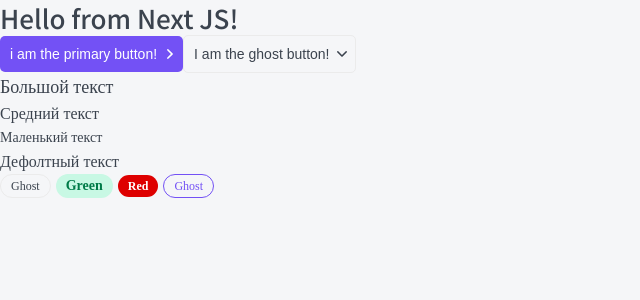
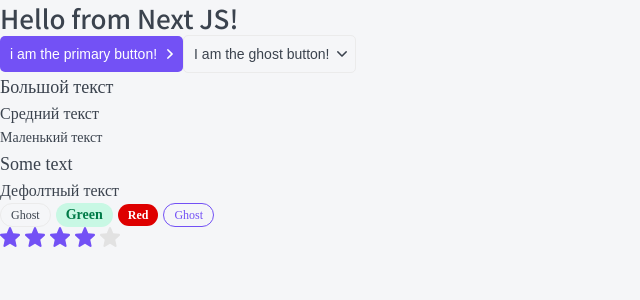
Before and after one commit to haosmos/top-courses, a Next.js app: page / in a window 1280 px wide. Shown: the top 300 px of the page, without its empty margins (0-640 px from the left). Built offline with nearby package versions, Linux system fonts and the light colour scheme.

Commit message:
implemented a rating component

```diff
--- /dev/null
+++ b/components/Rating/Rating.module.css
@@ -0,0 +1,37 @@
+.filled {
+	fill: var(--primary);
+}
+
+.star {
+	display: inline-block;
+
+	margin-right: 5px;
+
+	outline: none;
+}
+
+/* .star { */
+
+/*	margin-right: 5px; */
+
+/* } */
+
+.editable {
+	cursor: pointer;
+}
+
+.ratingWrapper {
+	position: relative;
+}
+
+.errorMessage {
+	position: absolute;
+	bottom: -20px;
+	left: 0;
+
+	color: var(--red);
+}
+
+.error svg {
+	stroke: var(--red);
+}
--- /dev/null
+++ b/components/Rating/Rating.tsx
@@ -0,0 +1,71 @@
+import { useEffect, useState, KeyboardEvent } from 'react';
+import cn from 'classnames';
+import { RatingProps } from './Rating.props';
+import styles from './Rating.module.css';
+import StarIcon from './star.svg';
+
+export function Rating({
+  isEditable = false,
+  rating,
+  setRating,
+  ...props
+}: RatingProps): JSX.Element {
+  const [ratingArray, setRatingArray] = useState<JSX.Element[]>(new Array(5).fill(<></>));
+
+  useEffect(() => {
+    constructRating(rating);
+  }, [rating]);
+
+  const constructRating = (currentRating: number) => {
+    const updateArray = ratingArray.map((r: JSX.Element, i: number) => {
+      return (
+        <span>
+          <StarIcon
+            className={cn(styles.star, {
+              [styles.filled]: i < currentRating,
+              [styles.editable]: isEditable,
+            })}
+            onMouseEnter={() => changeDisplay(i + 1)}
+            onMouseLeave={() => changeDisplay(rating)}
+            onClick={() => onClick(i + 1)}
+            tabIndex={isEditable ? 0 : -1}
+            onKeyDown={(e: KeyboardEvent<SVGElement>) => isEditable &&
+                                                         handleSpace(i + 1, e)}
+          />
+        </span>
+      );
+    });
+
+    setRatingArray(updateArray);
+  };
+
+  const changeDisplay = (i: number) => {
+    if (!isEditable) {
+      return;
+    }
+    constructRating(i);
+  };
+
+  const onClick = (i: number) => {
+    if (!isEditable || !setRating) {
+      return;
+    }
+    setRating(i);
+  };
+
+  const handleSpace = (i: number, e: KeyboardEvent<SVGElement>) => {
+    if (e.code !== 'Space' || !setRating) {
+      return;
+    }
+    setRating(i);
+  };
+
+  return (
+    <div {...props}>
+      {ratingArray.map((r, i) => (
+        // eslint-disable-next-line react/no-array-index-key
+        <span key={i}>{r}</span>
+      ))}
+    </div>
+  );
+}
--- a/components/index.ts
+++ b/components/index.ts
@@ -4,3 +4,4 @@
 export * from './P/P';
 // eslint-disable-next-line import/no-self-import
 export * from './Tag/Tag';
+export * from './Rating/Rating';
--- a/pages/index.tsx
+++ b/pages/index.tsx
@@ -1,9 +1,9 @@
-// import Head from 'next/head';
-// import Image from 'next/image';
-// import styles from '../styles/Home.module.css';
-import { Htag, Button, P, Tag } from '../components';
+import { useState } from 'react';
+import { Htag, Button, P, Tag, Rating } from '../components';
 
 export default function Home(): JSX.Element {
+  const [rating, setRating] = useState<number>(4);
+
   return (
     <div>
       <Htag tag="h1">Hello from Next JS!</Htag>
@@ -16,11 +16,13 @@
       <P size="l">Большой текст</P>
       <P size="m">Средний текст</P>
       <P size="s">Маленький текст</P>
+      <P size="l">Some text</P>
       <P>Дефолтный текст</P>
       <Tag size="s">Ghost</Tag>
       <Tag size="m" color="green">Green</Tag>
       <Tag size="s" color="red">Red</Tag>
       <Tag size="s" color="primary">Ghost</Tag>
+      <Rating rating={rating} isEditable setRating={setRating} />
     </div>
   );
 }
```
Also changed, not shown: components/Rating/Rating.props.tsx (added, +8 -0 lines), components/Rating/star.svg (added).
